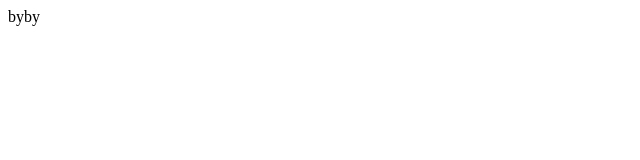
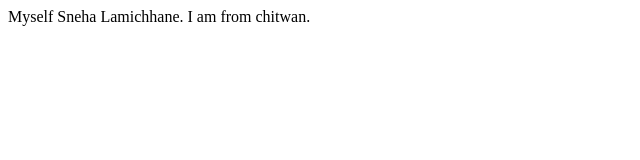
Before and after one commit to snehalamichhane1224/Website, a plain HTML site: page index.html in a window 1280 px wide. Shown: the whole page, without its empty margins (0-640 px from the left). Drawn offline with Linux system fonts and the light colour scheme.

Commit message:
Update index.html

```diff
--- a/index.html
+++ b/index.html
@@ -6,6 +6,6 @@
     <title>Document</title>
 </head>
 <body>
-  byby
+  Myself Sneha Lamichhane. I am from chitwan.
 </body>
 </html>
```
